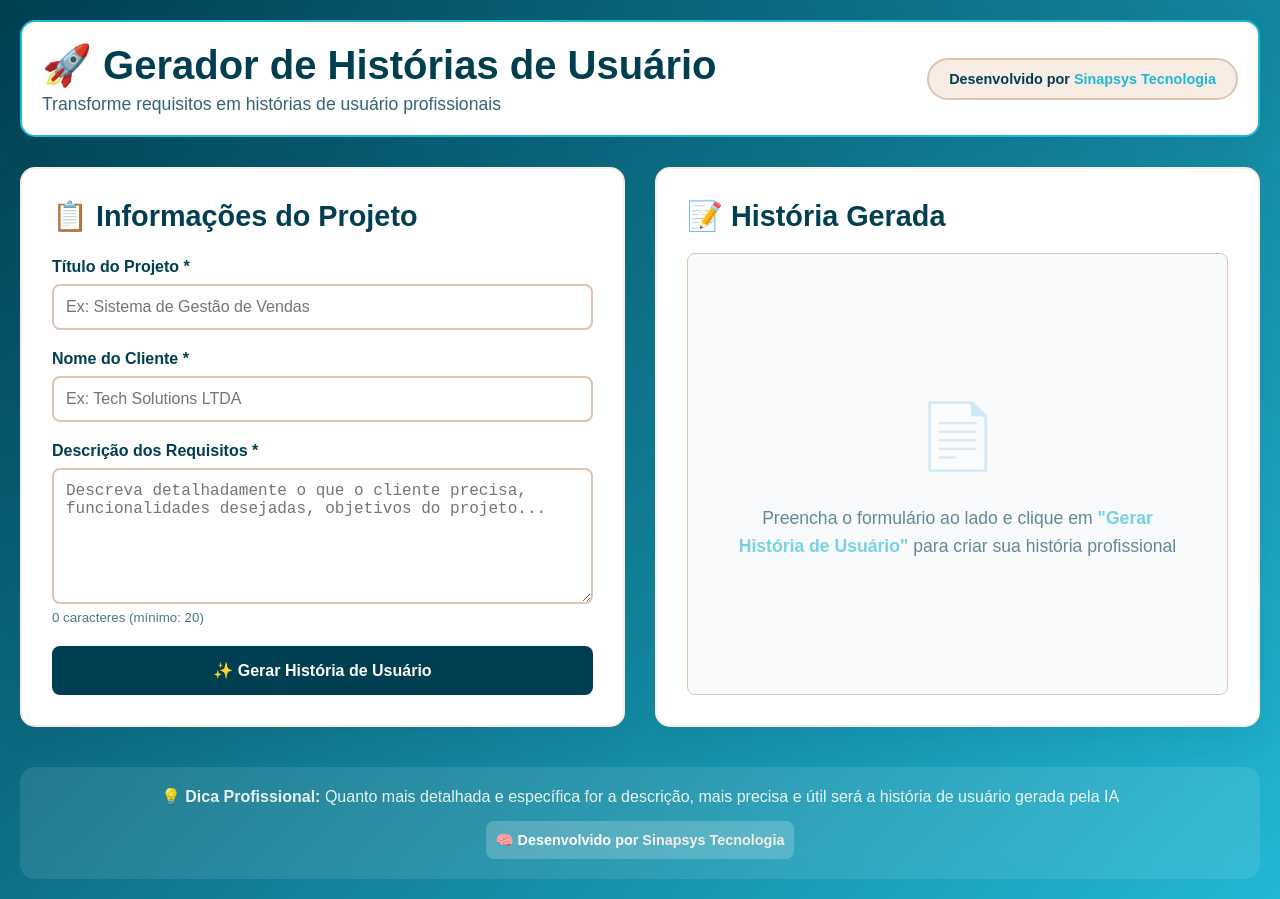
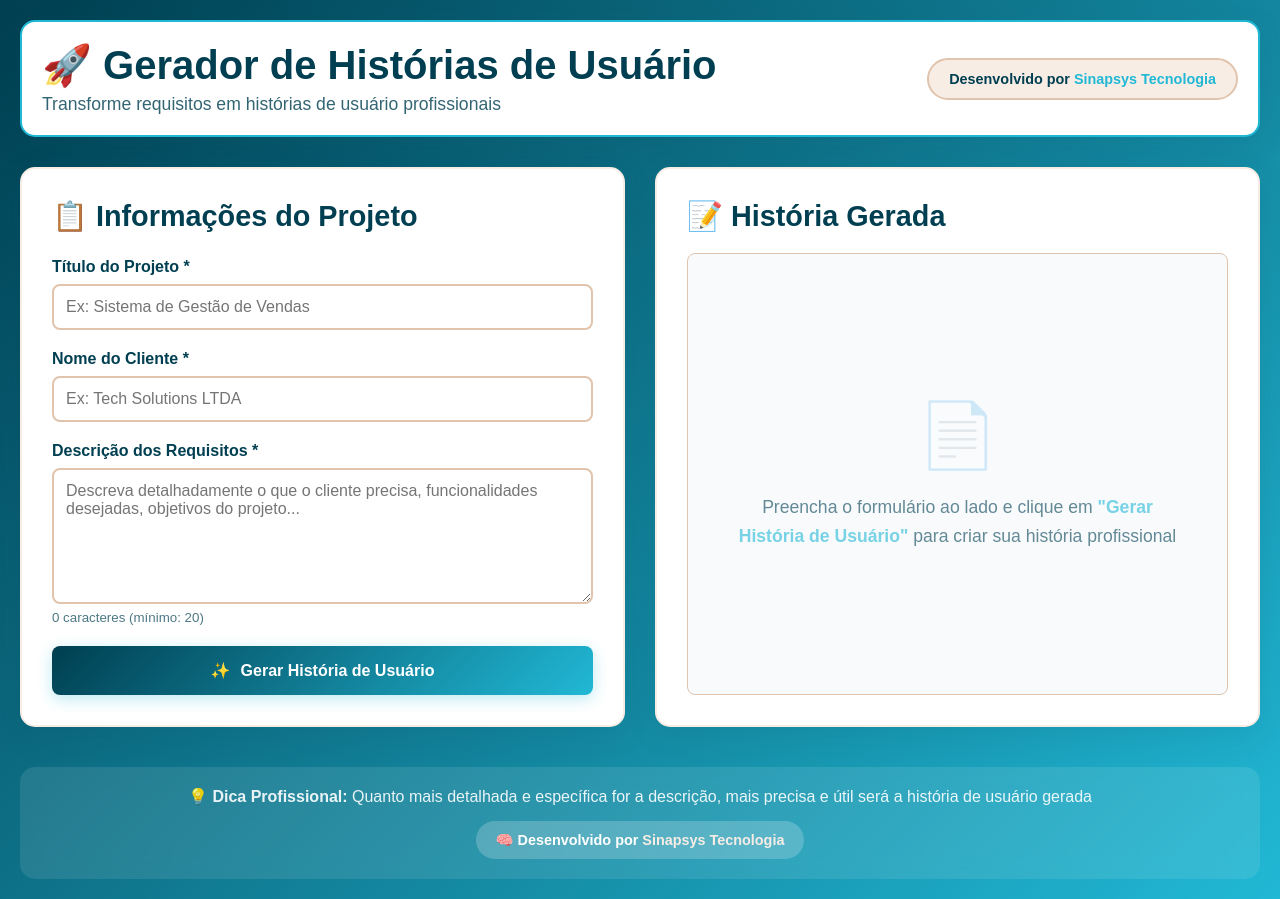
Before and after one commit to MSFERRO/gerador-historias, a React (Create React App) app in the folder frontend/: page / in a window 1280 px wide. Built offline with nearby package versions, Linux system fonts and the light colour scheme; the HTML template or start-up script is replaced by a standard one.

Commit message:
Atualizar frontend com download PDF profissional e correções de conexão

```diff
--- a/frontend/src/components/UserStoryGenerator.jsx
+++ b/frontend/src/components/UserStoryGenerator.jsx
@@ -48,7 +48,7 @@ export default function UserStoryGenerator() {
     setGeneratedStory('');
 
     try {
-      const API_URL = process.env.NODE_ENV === 'development' ? '' : 'https://gerador-historias-backend.onrender.com';
+      const API_URL = 'https://gerador-historias-backend.onrender.com';
 
       const response = await fetch(`${API_URL}/api/generate-story`, {
         method: 'POST',
@@ -78,95 +78,134 @@ export default function UserStoryGenerator() {
   };
 
   const downloadPDF = async () => {
-    if (!storyRef.current) return;
+    if (!storyRef.current || !generatedStory) {
+      alert('Gere uma história primeiro antes de baixar o PDF.');
+      return;
+    }
 
     try {
-      const canvas = await html2canvas(storyRef.current, {
+      // Criar elemento temporário para o PDF
+      const tempDiv = document.createElement('div');
+      tempDiv.style.cssText = `
+        position: fixed;
+        left: -10000px;
+        top: -10000px;
+        width: 800px;
+        background: white;
+        padding: 40px;
+        font-family: Arial, sans-serif;
+        color: #003F51;
+        line-height: 1.6;
+      `;
+
+      // Cabeçalho profissional
+      const header = `
+        <div style="
+          border-bottom: 3px solid #21B8D5;
+          padding-bottom: 15px;
+          margin-bottom: 25px;
+          display: flex;
+          justify-content: space-between;
+          align-items: center;
+        ">
+          <div>
+            <h1 style="color: #003F51; margin: 0; font-size: 24px; font-weight: bold;">
+              SINAPSYS TECNOLOGIA
+            </h1>
+            <p style="color: #666; margin: 5px 0 0 0; font-size: 14px;">
+              Gerador de Histórias de Usuário - Documento Profissional
+            </p>
+          </div>
+          <div style="
+            background: #003F51;
+            color: white;
+            padding: 8px 15px;
+            border-radius: 5px;
+            font-size: 12px;
+            font-weight: bold;
+            border: 2px solid #21B8D5;
+          ">
+            🧠 SINAPSYS
+          </div>
+        </div>
+      `;
+
+      // Informações do projeto
+      const projectInfo = `
+        <div style="
+          background: #F8FAFC;
+          border-left: 4px solid #003F51;
+          padding: 20px;
+          margin-bottom: 25px;
+          border-radius: 0 8px 8px 0;
+        ">
+          <div style="font-size: 12px; color: #666; margin-bottom: 8px; font-weight: bold;">
+            📋 INFORMAÇÕES DO PROJETO
+          </div>
+          <div style="font-size: 18px; font-weight: bold; color: #003F51; margin-bottom: 5px;">
+            ${formData.projectTitle || 'Não informado'}
+          </div>
+          <div style="font-size: 14px; color: #666; margin-bottom: 5px;">
+            <strong>Cliente:</strong> ${formData.clientName || 'Não informado'}
+          </div>
+          <div style="font-size: 12px; color: #999;">
+            <strong>Gerado em:</strong> ${new Date().toLocaleString('pt-BR')}
+          </div>
+        </div>
+      `;
+
+      // Processar o conteúdo da história para HTML
+      const processStoryForPDF = (story) => {
+        return story
+          .replace(/\n/g, '<br>')
+          .replace(/# (.*?)(?=\n|$)/g, '<h1 style="color: #003F51; border-bottom: 2px solid #21B8D5; padding-bottom: 8px; margin: 25px 0 15px 0; font-size: 20px;">$1</h1>')
+          .replace(/## (.*?)(?=\n|$)/g, '<h2 style="color: #003F51; background: #F7EDE5; padding: 10px 15px; border-radius: 5px; margin: 20px 0 15px 0; font-size: 16px;">$1</h2>')
+          .replace(/\*\*(.*?)\*\*/g, '<strong style="color: #003F51;">$1</strong>')
+          .replace(/\-\-\-/g, '<hr style="border: 1px dashed #21B8D5; margin: 25px 0; opacity: 0.5;">')
+          .replace(/\- \[ \] (.*?)(?=\n|$)/g, '<div style="margin: 8px 0; padding-left: 20px;">◻️ $1</div>')
+          .replace(/\- \[x\] (.*?)(?=\n|$)/g, '<div style="margin: 8px 0; padding-left: 20px;">✅ <strong>$1</strong></div>')
+          .replace(/✅ (.*?)(?=\n|$)/g, '<div style="margin: 10px 0; padding: 8px 12px; background: #F0F9FF; border-left: 3px solid #21B8D5; border-radius: 0 5px 5px 0;">✅ $1</div>')
+          .replace(/📁 |🔍 |📊 |🔧 /g, '<span style="font-size: 16px; margin-right: 5px;">$&</span>');
+      };
+
+      const storyContent = processStoryForPDF(generatedStory);
+
+      tempDiv.innerHTML = header + projectInfo + `
+        <div style="font-size: 14px; color: #333;">
+          ${storyContent}
+        </div>
+
+        <div style="
+          margin-top: 40px;
+          padding-top: 20px;
+          border-top: 2px solid #E0C4AD;
+          font-size: 11px;
+          color: #666;
+          text-align: center;
+          background: #F7EDE5;
+          padding: 15px;
+          border-radius: 5px;
+        ">
+          <strong>Documento confidencial - Sinapsys Tecnologia</strong><br>
+          © ${new Date().getFullYear()} - Todos os direitos reservados<br>
+          <em>Gerado automaticamente pelo Sistema de Gestão de Histórias de Usuário</em>
+        </div>
+      `;
+
+      document.body.appendChild(tempDiv);
+
+      const canvas = await html2canvas(tempDiv, {
         scale: 2,
         useCORS: true,
         logging: false,
         backgroundColor: '#FFFFFF',
-        onclone: function(clonedDoc) {
-          // Adiciona cabeçalho profissional ao conteúdo clonado
-          const storyElement = clonedDoc.querySelector('[ref="storyRef"]');
-          if (storyElement) {
-            // Cria container do cabeçalho
-            const headerDiv = clonedDoc.createElement('div');
-            headerDiv.style.cssText = `
-              position: absolute;
-              top: 0;
-              left: 0;
-              width: 100%;
-              background: #003F51;
-              color: white;
-              padding: 12px 20px;
-              display: flex;
-              justify-content: space-between;
-              align-items: center;
-              box-sizing: border-box;
-              z-index: 1000;
-              border-bottom: 2px solid #21B8D5;
-            `;
+        width: 800,
+        height: tempDiv.scrollHeight,
+        windowWidth: 800,
+        windowHeight: tempDiv.scrollHeight
+      });
 
-            // Texto do cabeçalho
-            const headerText = clonedDoc.createElement('div');
-            headerText.style.cssText = `
-              font-family: Arial, sans-serif;
-              font-size: 16px;
-              font-weight: bold;
-              line-height: 1.2;
-            `;
-            headerText.innerHTML = 'SINAPSYS TECNOLOGIA<br><span style="font-size: 10px; font-weight: normal;">Gerador de Histórias de Usuário</span>';
-
-            // Logo (substitua pela URL do seu logo quando tiver)
-            const logoImg = clonedDoc.createElement('div');
-            logoImg.style.cssText = `
-              width: 120px;
-              height: 30px;
-              background: #21B8D5;
-              color: white;
-              display: flex;
-              align-items: center;
-              justify-content: center;
-              font-size: 10px;
-              font-weight: bold;
-              border-radius: 4px;
-            `;
-            logoImg.innerHTML = 'LOGO SINAPSYS';
-
-            headerDiv.appendChild(headerText);
-            headerDiv.appendChild(logoImg);
-
-            // Ajusta o padding do conteúdo para o cabeçalho
-            storyElement.style.paddingTop = '70px';
-            storyElement.style.position = 'relative';
-            storyElement.style.minHeight = 'calc(400px + 70px)';
-            storyElement.insertBefore(headerDiv, storyElement.firstChild);
-
-            // Adiciona informações do projeto no conteúdo
-            const projectInfo = clonedDoc.createElement('div');
-            projectInfo.style.cssText = `
-              margin-bottom: 20px;
-              padding: 15px;
-              background: #F8FAFC;
-              border-left: 4px solid #003F51;
-              font-family: Arial, sans-serif;
-            `;
-            projectInfo.innerHTML = `
-              <div style="font-size: 12px; color: #666; margin-bottom: 5px;">INFORMAÇÕES DO PROJETO</div>
-              <div style="font-size: 14px; font-weight: bold; color: #003F51;">${formData.projectTitle}</div>
-              <div style="font-size: 12px; color: #666;">Cliente: ${formData.clientName}</div>
-              <div style="font-size: 10px; color: #999;">Gerado em: ${new Date().toLocaleString('pt-BR')}</div>
-            `;
-
-            // Insere as informações do projeto após o cabeçalho
-            const content = storyElement.querySelector('pre') || storyElement;
-            if (content) {
-              storyElement.insertBefore(projectInfo, content);
-            }
-          }
-        }
-      });
+      document.body.removeChild(tempDiv);
 
       const imgData = canvas.toDataURL('image/png');
       const pdf = new jsPDF('p', 'mm', 'a4');
@@ -176,12 +215,16 @@ export default function UserStoryGenerator() {
       const imgWidth = canvas.width;
       const imgHeight = canvas.height;
       const ratio = imgHeight / imgWidth;
-      const imgPDFHeight = pdfWidth * ratio;
+      let imgPDFHeight = pdfWidth * ratio;
 
-      // Adiciona a imagem ao PDF
+      // Se a imagem for muito alta, ajusta para caber
+      if (imgPDFHeight > pdfHeight * 3) {
+        imgPDFHeight = pdfHeight * 3;
+      }
+
       pdf.addImage(imgData, 'PNG', 0, 0, pdfWidth, imgPDFHeight);
 
-      // Adiciona rodapé profissional
+      // Adicionar rodapé profissional em todas as páginas
       const totalPages = pdf.internal.getNumberOfPages();
       for (let i = 1; i <= totalPages; i++) {
         pdf.setPage(i);
@@ -195,10 +238,11 @@ export default function UserStoryGenerator() {
         // Textos do rodapé
         pdf.text('Sinapsys Tecnologia - Soluções em Desenvolvimento', pdfWidth / 2, pdfHeight - 10, { align: 'center' });
         pdf.text(`Página ${i} de ${totalPages}`, pdfWidth - 15, pdfHeight - 10, { align: 'right' });
-        pdf.text(`Documento confidencial - ${new Date().getFullYear()}`, 15, pdfHeight - 10);
+        pdf.text(`Doc. ${new Date().getTime()}`, 15, pdfHeight - 10);
       }
 
-      pdf.save(`historia-usuario-${formData.projectTitle.replace(/\s+/g, '-').toLowerCase()}-sinapsys.pdf`);
+      const fileName = `historia-usuario-${formData.projectTitle.replace(/\s+/g, '-').toLowerCase()}-sinapsys.pdf`;
+      pdf.save(fileName);
 
     } catch (error) {
       console.error('Erro ao gerar PDF:', error);
@@ -207,7 +251,12 @@ export default function UserStoryGenerator() {
   };
 
   const downloadTXT = () => {
-    const blob = new Blob([generatedStory], { type: 'text/plain' });
+    if (!generatedStory) {
+      alert('Gere uma história primeiro antes de baixar o TXT.');
+      return;
+    }
+
+    const blob = new Blob([generatedStory], { type: 'text/plain; charset=utf-8' });
     const url = URL.createObjectURL(blob);
     const a = document.createElement('a');
     a.href = url;
@@ -316,8 +365,11 @@ export default function UserStoryGenerator() {
                 padding: '12px',
                 border: `2px solid ${colors.bege}`,
                 borderRadius: '8px',
-                fontSize: '16px'
+                fontSize: '16px',
+                transition: 'all 0.3s ease'
               }}
+              onFocus={(e) => e.target.style.borderColor = colors.azulClaro}
+              onBlur={(e) => e.target.style.borderColor = colors.bege}
             />
           </div>
 
@@ -341,8 +393,11 @@ export default function UserStoryGenerator() {
                 padding: '12px',
                 border: `2px solid ${colors.bege}`,
                 borderRadius: '8px',
-                fontSize: '16px'
+                fontSize: '16px',
+                transition: 'all 0.3s ease'
               }}
+              onFocus={(e) => e.target.style.borderColor = colors.azulClaro}
+              onBlur={(e) => e.target.style.borderColor = colors.bege}
             />
           </div>
 
@@ -367,8 +422,12 @@ export default function UserStoryGenerator() {
                 border: `2px solid ${colors.bege}`,
                 borderRadius: '8px',
                 fontSize: '16px',
-                resize: 'vertical'
+                resize: 'vertical',
+                transition: 'all 0.3s ease',
+                fontFamily: 'Arial, sans-serif'
               }}
+              onFocus={(e) => e.target.style.borderColor = colors.azulClaro}
+              onBlur={(e) => e.target.style.borderColor = colors.bege}
             />
             <small style={{ color: colors.azulEscuro, opacity: 0.7 }}>
               {formData.description.length} caracteres {formData.description.length < 20 ? '(mínimo: 20)' : '✓'}
@@ -381,7 +440,8 @@ export default function UserStoryGenerator() {
               color: '#DC2626',
               padding: '12px',
               borderRadius: '8px',
-              marginBottom: '20px'
+              marginBottom: '20px',
+              border: '1px solid #FECACA'
             }}>
               ⚠️ {error}
             </div>
@@ -392,7 +452,7 @@ export default function UserStoryGenerator() {
             disabled={loading}
             style={{
               width: '100%',
-              background: loading ? colors.bege : colors.azulEscuro,
+              background: loading ? colors.bege : `linear-gradient(135deg, ${colors.azulEscuro} 0%, ${colors.azulClaro} 100%)`,
               color: colors.branco,
               padding: '15px',
               border: 'none',
@@ -400,12 +460,23 @@ export default function UserStoryGenerator() {
               fontSize: '16px',
               fontWeight: 'bold',
               cursor: loading ? 'not-allowed' : 'pointer',
-              transition: 'all 0.3s ease'
+              transition: 'all 0.3s ease',
+              boxShadow: loading ? 'none' : '0 4px 15px rgba(33, 184, 213, 0.3)'
             }}
-            onMouseOver={(e) => !loading && (e.target.style.background = colors.azulClaro)}
-            onMouseOut={(e) => !loading && (e.target.style.background = colors.azulEscuro)}
+            onMouseOver={(e) => !loading && (e.target.style.transform = 'translateY(-2px)')}
+            onMouseOut={(e) => !loading && (e.target.style.transform = 'translateY(0)')}
           >
-            {loading ? '⏳ Gerando...' : '✨ Gerar História de Usuário'}
+            {loading ? (
+              <>
+                <span style={{marginRight: '10px'}}>⏳</span>
+                Gerando História...
+              </>
+            ) : (
+              <>
+                <span style={{marginRight: '10px'}}>✨</span>
+                Gerar História de Usuário
+              </>
+            )}
           </button>
         </div>
 
@@ -445,7 +516,10 @@ export default function UserStoryGenerator() {
                     cursor: 'pointer',
                     fontSize: '14px',
                     fontWeight: 'bold',
-                    transition: 'all 0.3s ease'
+                    transition: 'all 0.3s ease',
+                    display: 'flex',
+                    alignItems: 'center',
+                    gap: '5px'
                   }}
                   onMouseOver={(e) => e.target.style.background = colors.azulClaro}
                   onMouseOut={(e) => e.target.style.background = colors.azulEscuro}
@@ -463,7 +537,10 @@ export default function UserStoryGenerator() {
                     cursor: 'pointer',
                     fontSize: '14px',
                     fontWeight: 'bold',
-                    transition: 'all 0.3s ease'
+                    transition: 'all 0.3s ease',
+                    display: 'flex',
+                    alignItems: 'center',
+                    gap: '5px'
                   }}
                   onMouseOver={(e) => e.target.style.background = colors.bege}
                   onMouseOut={(e) => e.target.style.background = colors.areia}
@@ -481,7 +558,10 @@ export default function UserStoryGenerator() {
                     cursor: 'pointer',
                     fontSize: '14px',
                     fontWeight: 'bold',
-                    transition: 'all 0.3s ease'
+                    transition: 'all 0.3s ease',
+                    display: 'flex',
+                    alignItems: 'center',
+                    gap: '5px'
                   }}
                   onMouseOver={(e) => e.target.style.background = colors.azulEscuro}
                   onMouseOut={(e) => e.target.style.background = colors.azulClaro}
@@ -503,10 +583,7 @@ export default function UserStoryGenerator() {
               maxHeight: '500px',
               overflowY: 'auto',
               border: `1px solid ${colors.bege}`,
-              fontFamily: 'Arial, sans-serif',
-              fontSize: '14px',
-              lineHeight: '1.5',
-              color: colors.azulEscuro
+              fontFamily: 'Arial, sans-serif'
             }}
           >
             {!generatedStory && !loading && (
@@ -527,7 +604,8 @@ export default function UserStoryGenerator() {
                 <p style={{
                   fontSize: '1.1rem',
                   margin: '0',
-                  lineHeight: '1.6'
+                  lineHeight: '1.6',
+                  textAlign: 'center'
                 }}>
                   Preencha o formulário ao lado e clique em
                   <strong style={{color: colors.azulClaro}}> "Gerar História de Usuário" </strong>
@@ -568,7 +646,7 @@ export default function UserStoryGenerator() {
                   fontSize: '0.9rem',
                   margin: 0
                 }}>
-                  Processando com IA...
+                  Processando sua descrição...
                 </p>
               </div>
             )}
@@ -577,7 +655,7 @@ export default function UserStoryGenerator() {
               <pre style={{
                 whiteSpace: 'pre-wrap',
                 fontFamily: 'Arial, sans-serif',
-                fontSize: '13px',
+                fontSize: '14px',
                 lineHeight: '1.5',
                 color: colors.azulEscuro,
                 margin: 0,
@@ -608,13 +686,13 @@ export default function UserStoryGenerator() {
           opacity: 0.9
         }}>
           💡 <strong>Dica Profissional:</strong> Quanto mais detalhada e específica for a descrição,
-          mais precisa e útil será a história de usuário gerada pela IA
+          mais precisa e útil será a história de usuário gerada
         </p>
         <div style={{
           marginTop: '15px',
-          padding: '10px',
+          padding: '10px 20px',
           background: 'rgba(255, 255, 255, 0.2)',
-          borderRadius: '8px',
+          borderRadius: '25px',
           display: 'inline-block'
         }}>
           <span style={{
```
